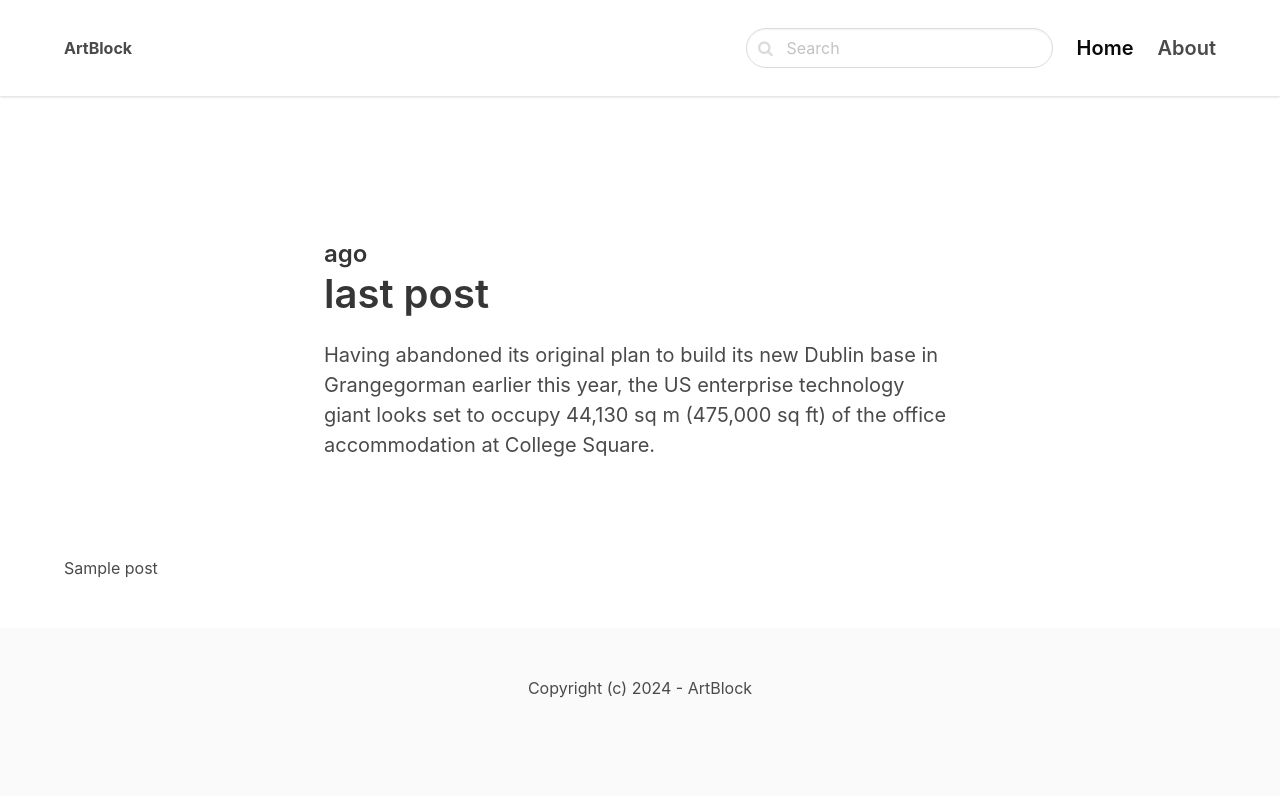
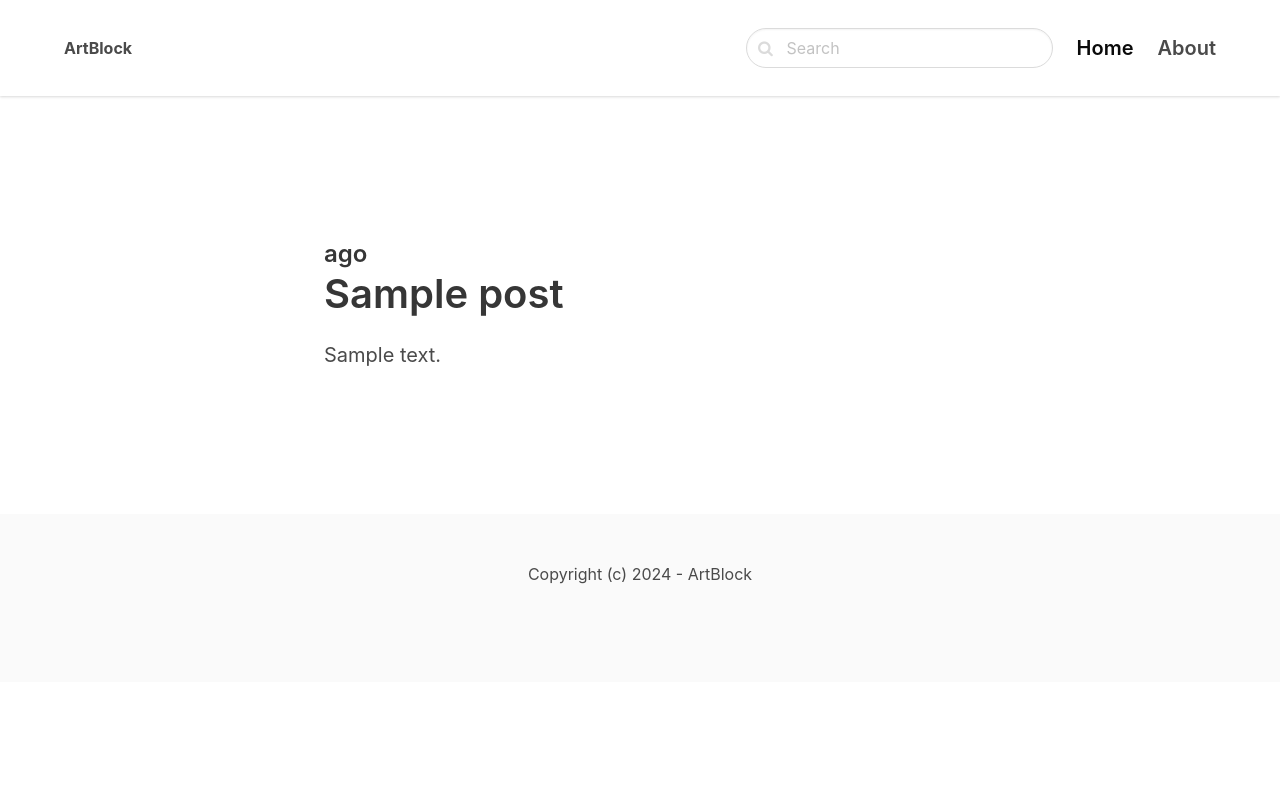
Before and after one commit to mirjanacale/artblock, a Django app: page / in a window 1280 px wide. Run offline with Django 4.2, Linux system fonts and the light colour scheme; tables that the repository leaves empty hold one stand-in row (values such as "Sample post").

Commit message:
Add template filter timesince

```diff
--- a/block/templates/core/frontpage.html
+++ b/block/templates/core/frontpage.html
@@ -1,4 +1,6 @@
 {% extends 'core/base.html' %}
+
+{% block title %} Home {% endblock %}
 
 {% block content %}
 <section class="hero">
@@ -7,25 +9,23 @@
             <section class="section">
                 <div class="columns">
                     <div class="column is-8 is-offset-2">
-                        <div class="content is-medium">
-                            <h2 class="subtitle is-4"> ago</h2>
-                            <h1 class="title"> last post </h1>
-                            <p>  Having abandoned its original plan to build its new Dublin base in Grangegorman
-                                 earlier this year, the US enterprise technology giant looks set to occupy
-                                 44,130 sq m (475,000 sq ft) of the office accommodation at College Square.
-                            </p>
-
-                        </div>
+                        {% if posts %}
+                            {% for post in posts %}
+                                <div class="content is-medium">
+                                    <h2 class="subtitle is-4">
+                                        {{ post.published_date|timesince }} ago
+                                    </h2>
+                                    <h1 class="title"> {{ post.title }} </h1>
+                                    <p>{{ post.content|truncatewords:50 }} </p>
+                                </div>
+                            {% endfor %}
+                        {% else %}
+                            <p>No posts available.</p>
+                        {% endif %}
                     </div>
                 </div>
             </section>
         </div>
     </div>
 </section>
-
-
-
-{% for post in posts %}
-<h2>{{ post.title }}</h2>
-{% endfor %}
-{% endblock content  %}
+{% endblock content %}
```
